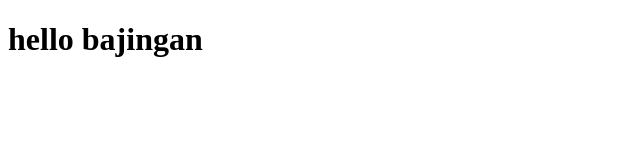
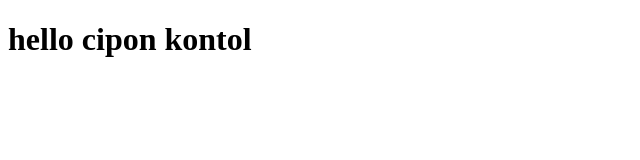
Before and after one commit to ilmanhanif/test_day1, a plain HTML site: page Test_day1/index.html in a window 1280 px wide. Shown: the whole page, without its empty margins (0-640 px from the left). Drawn offline with Linux system fonts and the light colour scheme.

Commit message:
update wording

```diff
--- a/Test_day1/index.html
+++ b/Test_day1/index.html
@@ -4,6 +4,6 @@
         <title>Test</title>
     </head>
     <body>
-        <h1>hello bajingan</h1>
+        <h1>hello cipon kontol</h1>
     </body>
 </html>
```
